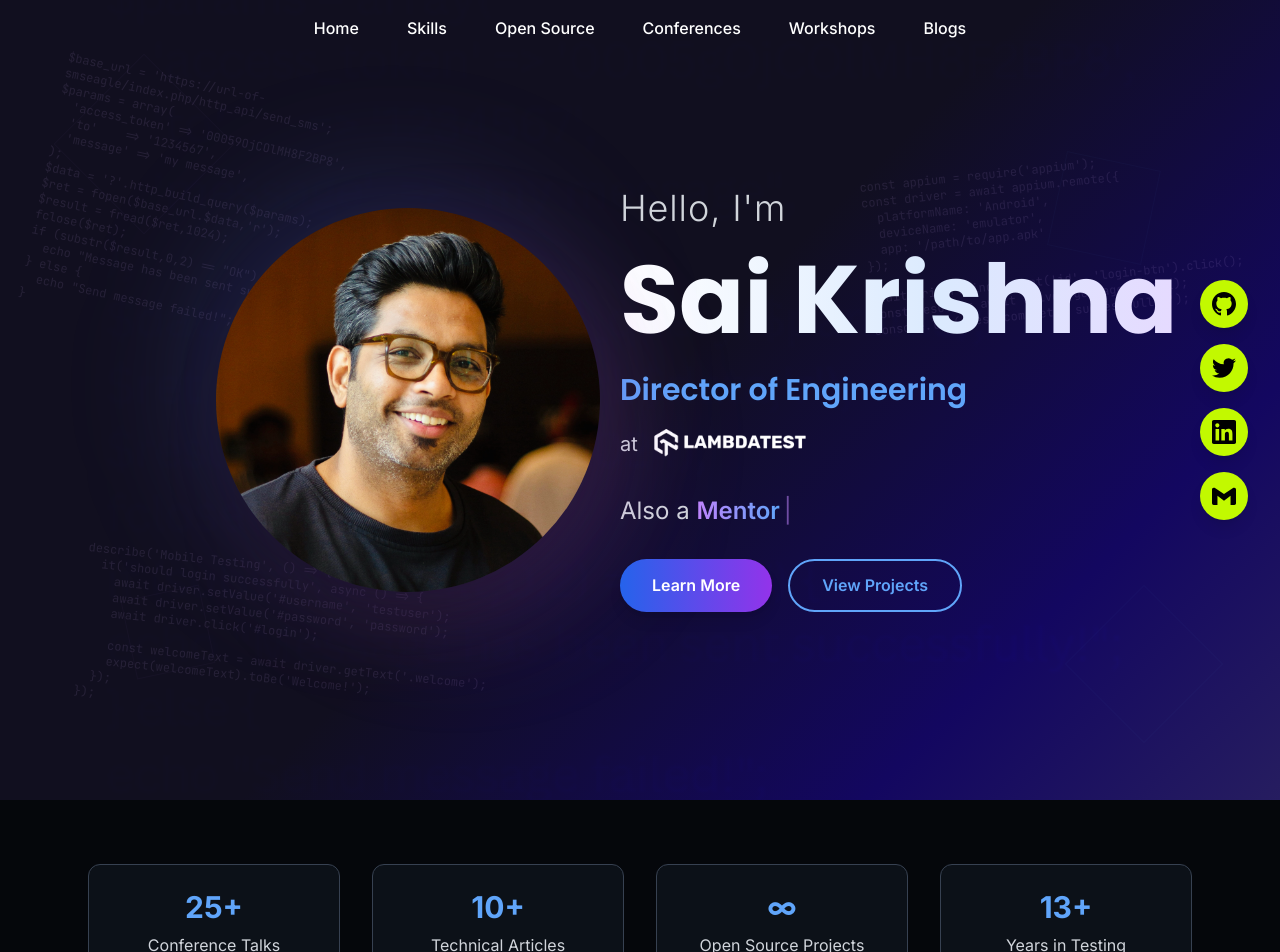
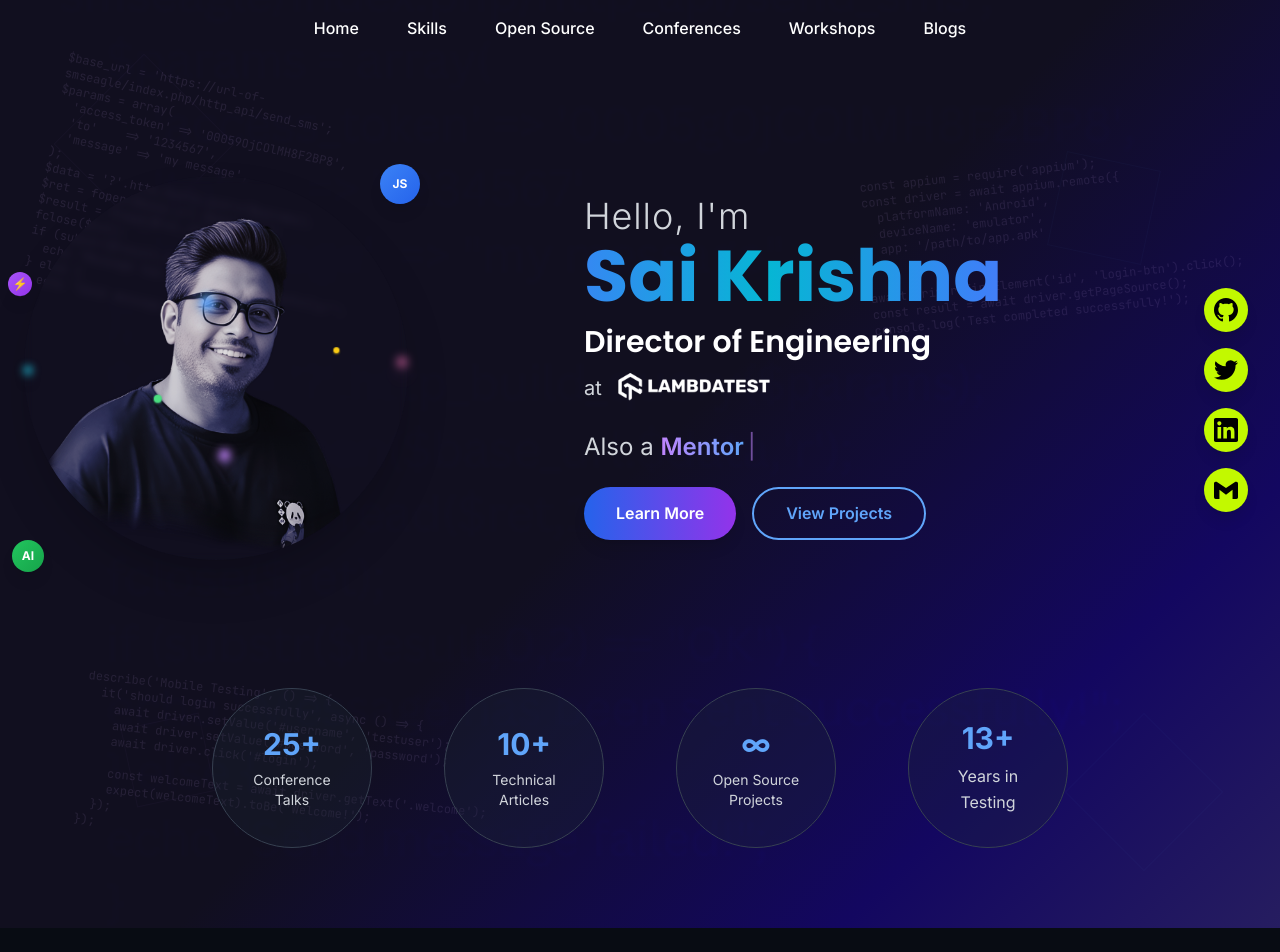
Before and after one commit to SrinivasanTarget/srini.codes, a React (Vite) app: page / in a window 1280 px wide. Shown: the top 952 px of the page. Built offline with nearby package versions, Linux system fonts and the light colour scheme.

Commit message:
fix layout landing page

```diff
--- a/src/components/ModernPortfolio.tsx
+++ b/src/components/ModernPortfolio.tsx
@@ -2,7 +2,7 @@ import React, { useState, useEffect } from 'react'
 import { projects } from '../portfolio/projects'
 import { conferences } from '../portfolio/conferences'
 import { blogs } from '../portfolio/blogs'
-import heroImage from '../assets/images/ProfilePic.webp'
+import heroImage from '../assets/images/profile_sai.webp'
 import lambdaTestLogo from '../assets/images/LambdaTest-logo1.png'
 import backgroundImage from '../assets/images/background1.png'
 
@@ -335,7 +335,7 @@ console.log('Test completed successfully!');`}</pre>
             href='https://github.com/saikrishna321'
             target='_blank'
             rel='noopener noreferrer'
-            className='w-12 h-12 rounded-full flex items-center justify-center transition-all duration-300 hover:scale-110 shadow-lg'
+            className='w-11 h-11 rounded-full flex items-center justify-center transition-all duration-300 hover:scale-110 shadow-lg'
             style={{ backgroundColor: '#c2f900' }}
           >
             <svg className='w-6 h-6 text-black' fill='currentColor' viewBox='0 0 24 24'>
@@ -346,7 +346,7 @@ console.log('Test completed successfully!');`}</pre>
             href='https://twitter.com/saikrisv'
             target='_blank'
             rel='noopener noreferrer'
-            className='w-12 h-12 rounded-full flex items-center justify-center transition-all duration-300 hover:scale-110 shadow-lg'
+            className='w-11 h-11 rounded-full flex items-center justify-center transition-all duration-300 hover:scale-110 shadow-lg'
             style={{ backgroundColor: '#c2f900' }}
           >
             <svg className='w-6 h-6 text-black' fill='currentColor' viewBox='0 0 24 24'>
@@ -354,10 +354,10 @@ console.log('Test completed successfully!');`}</pre>
             </svg>
           </a>
           <a
-            href='https://www.linkedin.com/in/saikrishna321/'
+            href='https://www.linkedin.com/in/sai-krishna-3755407b/'
             target='_blank'
             rel='noopener noreferrer'
-            className='w-12 h-12 rounded-full flex items-center justify-center transition-all duration-300 hover:scale-110 shadow-lg'
+            className='w-11 h-11 rounded-full flex items-center justify-center transition-all duration-300 hover:scale-110 shadow-lg'
             style={{ backgroundColor: '#c2f900' }}
           >
             <svg className='w-6 h-6 text-black' fill='currentColor' viewBox='0 0 24 24'>
@@ -365,8 +365,8 @@ console.log('Test completed successfully!');`}</pre>
             </svg>
           </a>
           <a
-            href='mailto:srinivasan.sekar1995@gmail.com'
-            className='w-12 h-12 rounded-full flex items-center justify-center transition-all duration-300 hover:scale-110 shadow-lg'
+            href='mailto:saidotkrishna@gmail.com'
+            className='w-11 h-11 rounded-full flex items-center justify-center transition-all duration-300 hover:scale-110 shadow-lg'
             style={{ backgroundColor: '#c2f900' }}
           >
             <svg className='w-6 h-6 text-black' fill='currentColor' viewBox='0 0 24 24'>
@@ -375,46 +375,81 @@ console.log('Test completed successfully!');`}</pre>
           </a>
         </div>
 
+        {/* Main Content Container */}
         <div className='relative z-10 w-full max-w-7xl mx-auto px-6 py-12'>
-          <div className='flex flex-col lg:flex-row items-center justify-between min-h-[80vh] gap-4 lg:gap-5'>
-            {/* Left side - Profile Image */}
-            <div className='flex-1 flex justify-center lg:justify-end order-1 lg:order-1 max-w-xl'>
+          <div className='flex flex-col lg:flex-row items-center justify-between min-h-[80vh] gap-1 lg:gap-0'>
+
+            {/* Left side - Professional Profile Image */}
+            <div className='flex-1 flex justify-center lg:justify-start order-1 lg:order-1 max-w-xl'>
               <div className='relative'>
-                {/* Decorative elements */}
-                <div className='absolute -top-4 -left-4 w-72 h-72 md:w-80 md:h-80 lg:w-96 lg:h-96 bg-gradient-to-br from-blue-500/20 to-purple-500/20 rounded-full blur-3xl'></div>
-                <div className='absolute -bottom-4 -right-4 w-64 h-64 md:w-72 md:h-72 lg:w-80 lg:h-80 bg-gradient-to-tl from-purple-500/20 to-pink-500/20 rounded-full blur-3xl'></div>
-
-                {/* Main profile image */}
-                <div className='relative w-64 h-64 md:w-80 md:h-80 lg:w-96 lg:h-96 rounded-full overflow-hidden shadow-2xl'>
+                {/* Main Profile Image - Professional Size */}
+                <div className='relative w-[25rem] h-[16.8rem] md:w-[20.4rem] md:h-[20.4rem] lg:w-96 lg:h-96 mx-auto'>
+                  <div className='w-full h-full rounded-full overflow-hidden shadow-2xl border-0 border-white/10 backdrop-blur-sm'>
                     <img
                       src={heroImage}
                       alt='Sai Krishna'
-                    className='w-full h-full object-cover transform hover:scale-110 transition-transform duration-700'
+                      className='w-full h-full object-cover opacity-90 hover:opacity-100 transition-opacity duration-500'
                       style={{
                         objectPosition: '50% 30%',
                       }}
                     />
                   </div>
+
+                  {/* Professional Tech Indicators */}
+                  <div className='absolute -top-3 -right-3 w-10 h-10 bg-gradient-to-br from-blue-500 to-blue-600 rounded-full flex items-center justify-center shadow-lg'>
+                    <span className='text-white font-bold text-xs'>JS</span>
+                  </div>
+                  <div className='absolute -bottom-3 -left-3 w-8 h-8 bg-gradient-to-br from-green-500 to-green-600 rounded-full flex items-center justify-center shadow-lg'>
+                    <span className='text-white font-bold text-xs'>AI</span>
+                  </div>
+          <div className='absolute top-1/4 -left-4 w-6 h-6 bg-gradient-to-br from-purple-500 to-purple-600 rounded-full flex items-center justify-center shadow-lg'>
+            <span className='text-white font-bold text-xs'>⚡</span>
           </div>
         </div>
 
-            {/* Right side - Content */}
-            <div className='flex-1 text-center lg:text-left order-2 lg:order-2 max-w-2xl'>
+                {/* Additional Animated Elements */}
+
+                {/* Floating Tech Orbs with Trails */}
+                <div className='absolute top-0 left-1/2 w-4 h-4 bg-blue-400 rounded-full blur-sm animate-orbit shadow-lg shadow-blue-400/50'></div>
+                <div className='absolute bottom-0 right-1/2 w-3 h-3 bg-purple-400 rounded-full blur-sm animate-orbit-reverse shadow-lg shadow-purple-400/50'></div>
+                <div className='absolute left-0 top-1/2 w-2 h-2 bg-cyan-400 rounded-full blur-sm animate-bounce shadow-lg shadow-cyan-400/50'></div>
+                <div className='absolute right-0 bottom-1/2 w-3 h-3 bg-pink-400 rounded-full blur-sm animate-pulse shadow-lg shadow-pink-400/50'></div>
+
+                {/* Additional Orbiting Elements */}
+                <div className='absolute top-1/4 right-1/4 w-1.5 h-1.5 bg-yellow-400 rounded-full animate-orbit-slow shadow-sm shadow-yellow-400/50'></div>
+                <div className='absolute bottom-1/4 left-1/4 w-2 h-2 bg-green-400 rounded-full animate-orbit-reverse-slow shadow-sm shadow-green-400/50'></div>
+              </div>
+            </div>
+
+            {/* Right side - Text Content */}
+            <div className='flex-1 text-center lg:text-left order-2 lg:order-2 max-w-2xl lg:-ml-16'>
               {/* Greeting */}
-              <div className='mb-6'>
+              <div className='mb-1'>
                 <span className='text-2xl md:text-3xl lg:text-4xl text-gray-300 font-light tracking-wide'>
                   Hello, I&apos;m
                 </span>
               </div>
 
               {/* Name */}
-              <h1 className='text-5xl md:text-6xl lg:text-7xl xl:text-8xl font-bold mb-6 bg-gradient-to-r from-white via-blue-100 to-purple-200 bg-clip-text text-transparent leading-tight'>
+              <h1 className='text-4xl md:text-5xl lg:text-6xl xl:text-7xl font-bold mb-3 leading-tight'>
+                <span
+                  className='gradient-text'
+                  style={{
+                    background: 'linear-gradient(90deg, #8B5CF6, #3B82F6, #06B6D4, #3B82F6, #8B5CF6)',
+                    backgroundSize: '200% 100%',
+                    WebkitBackgroundClip: 'text',
+                    backgroundClip: 'text',
+                    WebkitTextFillColor: 'transparent',
+                    animation: 'gradient-shift 3s ease-in-out infinite'
+                  }}
+                >
                   Sai Krishna
+                </span>
               </h1>
 
               {/* Title */}
-              <div className='mb-8'>
-                <h2 className='text-xl md:text-2xl lg:text-3xl text-blue-400 font-semibold mb-4'>
+              <div className='mb-1'>
+                <h2 className='text-xl md:text-2xl lg:text-3xl text-white font-semibold mb-2'>
                   Director of Engineering
                 </h2>
                 <div className='flex justify-center lg:justify-start items-center mb-6'>
@@ -424,7 +459,7 @@ console.log('Test completed successfully!');`}</pre>
               </div>
 
               {/* Dynamic Role */}
-              <div className='mb-8'>
+              <div className='mb-6'>
                 <p className='text-lg md:text-xl lg:text-2xl text-gray-300'>
                   Also a{' '}
                   <span className='text-purple-400 font-semibold transition-all duration-500 ease-in-out bg-gradient-to-r from-purple-400 to-blue-400 bg-clip-text text-transparent'>
@@ -450,32 +485,156 @@ console.log('Test completed successfully!');`}</pre>
                 </button>
               </div>
             </div>
+
           </div>
+
+          {/* Stats Section - Within Hero Section */}
+          <div className='relative z-10 w-full max-w-4xl mx-auto pb-8'>
+            <div className='grid grid-cols-2 md:grid-cols-4 gap-8 text-center'>
+              <div className='bg-gray-800/30 p-6 rounded-full border border-gray-700 w-40 h-40 mx-auto flex flex-col items-center justify-center'>
+                <div className='text-3xl font-bold text-blue-400 mb-2'>25+</div>
+                <div className='text-gray-300 text-sm'>Conference Talks</div>
               </div>
-      </section>
-
-      {/* Stats Section */}
-      <section className='py-16 bg-gray-900/30'>
-        <div className='max-w-6xl mx-auto px-6'>
-          <div className='grid md:grid-cols-4 gap-8 text-center'>
-            <div className='bg-gray-800/30 p-6 rounded-xl border border-gray-700'>
-              <div className='text-3xl font-bold text-blue-400 mb-2'>25+</div>
-              <div className='text-gray-300'>Conference Talks</div>
+              <div className='bg-gray-800/30 p-6 rounded-full border border-gray-700 w-40 h-40 mx-auto flex flex-col items-center justify-center'>
+                <div className='text-3xl font-bold text-blue-400 mb-2'>10+</div>
+                <div className='text-gray-300 text-sm'>Technical Articles</div>
               </div>
-            <div className='bg-gray-800/30 p-6 rounded-xl border border-gray-700'>
-              <div className='text-3xl font-bold text-blue-400 mb-2'>10+</div>
-              <div className='text-gray-300'>Technical Articles</div>
+              <div className='bg-gray-800/30 p-6 rounded-full border border-gray-700 w-40 h-40 mx-auto flex flex-col items-center justify-center'>
+                <div className='text-3xl font-bold text-blue-400 mb-2'>∞</div>
+                <div className='text-gray-300 text-sm'>Open Source Projects</div>
               </div>
-            <div className='bg-gray-800/30 p-6 rounded-xl border border-gray-700'>
-              <div className='text-3xl font-bold text-blue-400 mb-2'>∞</div>
-              <div className='text-gray-300'>Open Source Projects</div>
-            </div>
-            <div className='bg-gray-800/30 p-6 rounded-xl border border-gray-700'>
+              <div className='bg-gray-800/30 p-6 rounded-full border border-gray-700 w-40 h-40 mx-auto flex flex-col items-center justify-center'>
                 <div className='text-3xl font-bold text-blue-400 mb-2'>13+</div>
                 <div className='text-gray-300'>Years in Testing</div>
               </div>
             </div>
           </div>
+
+          {/* Gradient text animation styles */}
+          <style dangerouslySetInnerHTML={{
+            __html: `
+              @keyframes gradient-shift {
+                0%, 100% {
+                  background-position: 0% 50%;
+                }
+                50% {
+                  background-position: 100% 50%;
+                }
+              }
+              @keyframes float {
+                0%, 100% {
+                  transform: translateY(0px) rotate(0deg);
+                }
+                50% {
+                  transform: translateY(-10px) rotate(2deg);
+                }
+              }
+              @keyframes float-delayed {
+                0%, 100% {
+                  transform: translateY(0px) rotate(0deg);
+                }
+                50% {
+                  transform: translateY(-15px) rotate(-2deg);
+                }
+              }
+              @keyframes spin-slow {
+                from {
+                  transform: rotate(0deg);
+                }
+                to {
+                  transform: rotate(360deg);
+                }
+              }
+              @keyframes spin-reverse {
+                from {
+                  transform: rotate(360deg);
+                }
+                to {
+                  transform: rotate(0deg);
+                }
+              }
+              @keyframes orbit {
+                0% {
+                  transform: rotate(0deg) translateX(120px) rotate(0deg);
+                }
+                100% {
+                  transform: rotate(360deg) translateX(120px) rotate(-360deg);
+                }
+              }
+              @keyframes orbit-reverse {
+                0% {
+                  transform: rotate(360deg) translateX(100px) rotate(-360deg);
+                }
+                100% {
+                  transform: rotate(0deg) translateX(100px) rotate(0deg);
+                }
+              }
+              .animate-float {
+                animation: float 6s ease-in-out infinite;
+              }
+              .animate-float-delayed {
+                animation: float-delayed 8s ease-in-out infinite;
+              }
+              .animate-spin-slow {
+                animation: spin-slow 20s linear infinite;
+              }
+              .animate-spin-reverse {
+                animation: spin-reverse 15s linear infinite;
+              }
+              .animate-orbit {
+                animation: orbit 25s linear infinite;
+              }
+              .animate-orbit-reverse {
+                animation: orbit-reverse 30s linear infinite;
+              }
+              @keyframes orbit-slow {
+                0% {
+                  transform: rotate(0deg) translateX(80px) rotate(0deg);
+                }
+                100% {
+                  transform: rotate(360deg) translateX(80px) rotate(-360deg);
+                }
+              }
+              @keyframes orbit-reverse-slow {
+                0% {
+                  transform: rotate(360deg) translateX(70px) rotate(-360deg);
+                }
+                100% {
+                  transform: rotate(0deg) translateX(70px) rotate(0deg);
+                }
+              }
+              @keyframes pulse-slow {
+                0%, 100% {
+                  opacity: 0.4;
+                }
+                50% {
+                  opacity: 0.8;
+                }
+              }
+              @keyframes pulse-fast {
+                0%, 100% {
+                  opacity: 0.3;
+                }
+                50% {
+                  opacity: 0.9;
+                }
+              }
+              .animate-orbit-slow {
+                animation: orbit-slow 35s linear infinite;
+              }
+              .animate-orbit-reverse-slow {
+                animation: orbit-reverse-slow 40s linear infinite;
+              }
+              .animate-pulse-slow {
+                animation: pulse-slow 4s ease-in-out infinite;
+              }
+              .animate-pulse-fast {
+                animation: pulse-fast 2s ease-in-out infinite;
+              }
+            `
+          }} />
+        </div>
+
       </section>
 
       {/* About Section */}
```
Lines whose indentation alone changed are shown as unchanged.
